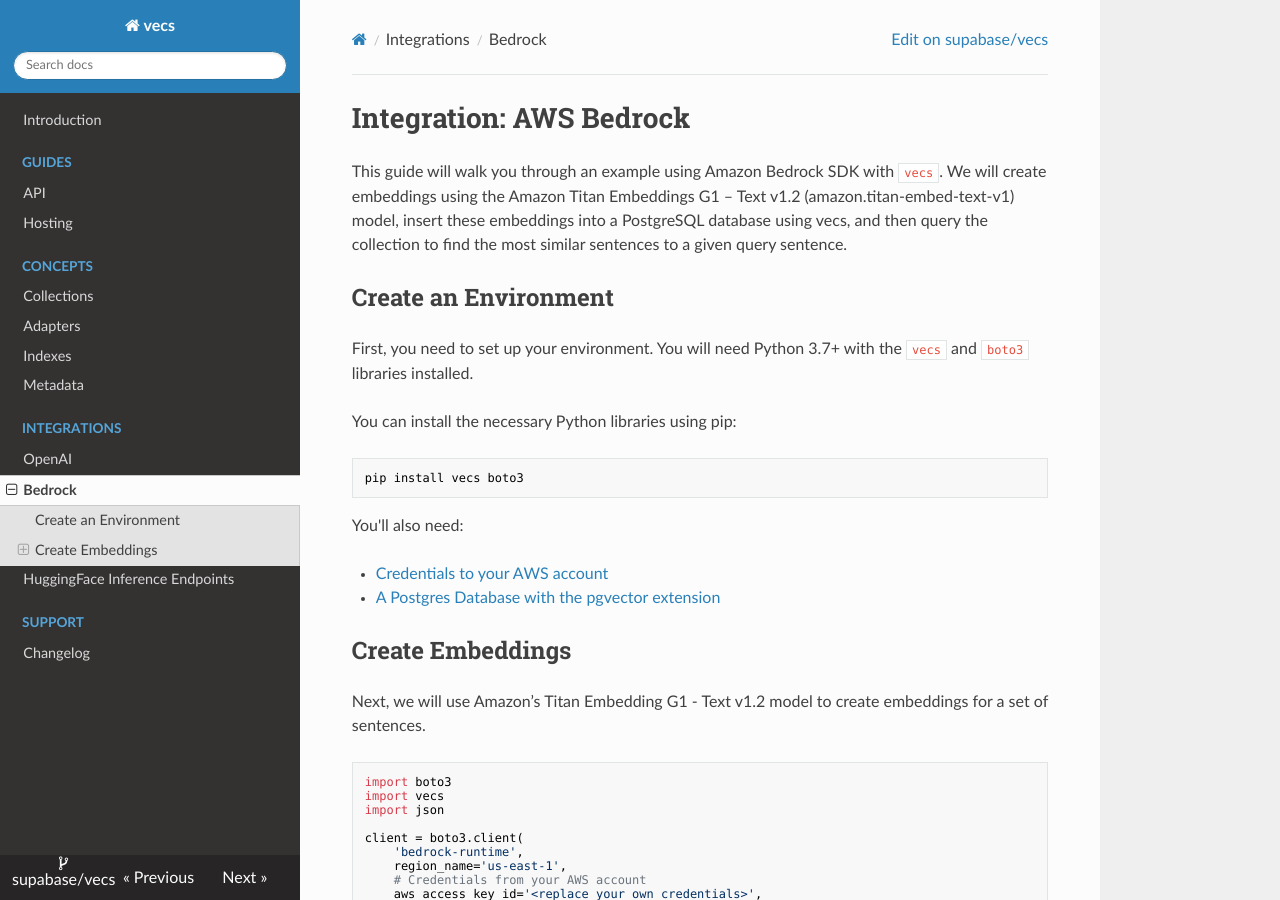
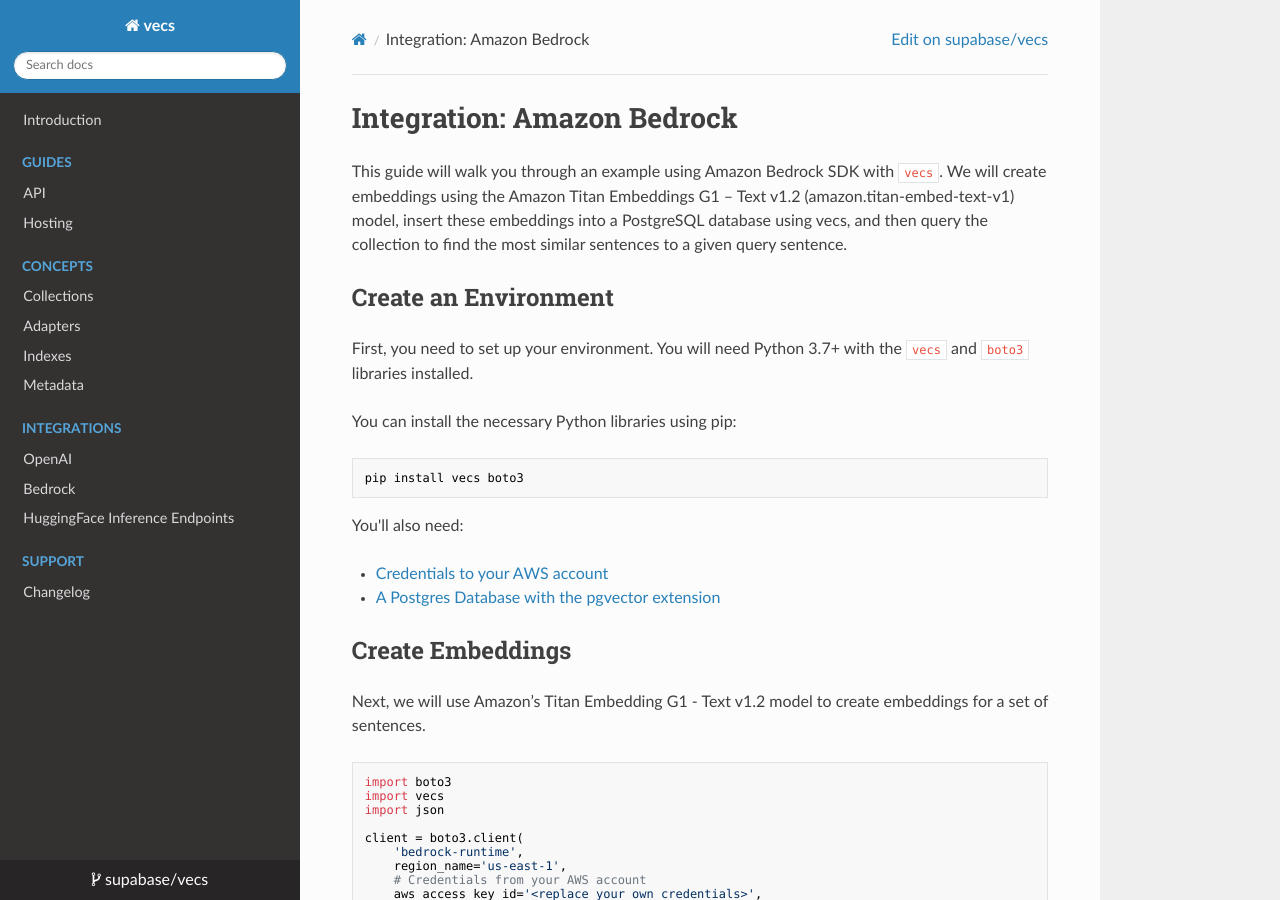
Before and after one commit to supabase/vecs, an MkDocs documentation site: the page built from docs/integrations_amazon_bedrock.md, in a window 1280 px wide and 900 px high. Built offline with MkDocs 1.6.1, drawn with Linux system fonts in a browser that asks for light colours; nearby versions of some CDN libraries.

Commit message:
Update and rename integrations_bedrock.md to integrations_amazon_bedrock.md
Minor changes to service name for amazon bedrock

```diff
--- a/docs/integrations_bedrock.md
+++ b/docs/integrations_amazon_bedrock.md
@@ -1,4 +1,4 @@
-# Integration: AWS Bedrock
+# Integration: Amazon Bedrock
 
 This guide will walk you through an example using Amazon Bedrock SDK with `vecs`. We will create embeddings using the Amazon Titan Embeddings G1 – Text v1.2 (amazon.titan-embed-text-v1) model, insert these embeddings into a PostgreSQL database using vecs, and then query the collection to find the most similar sentences to a given query sentence.
 
```
